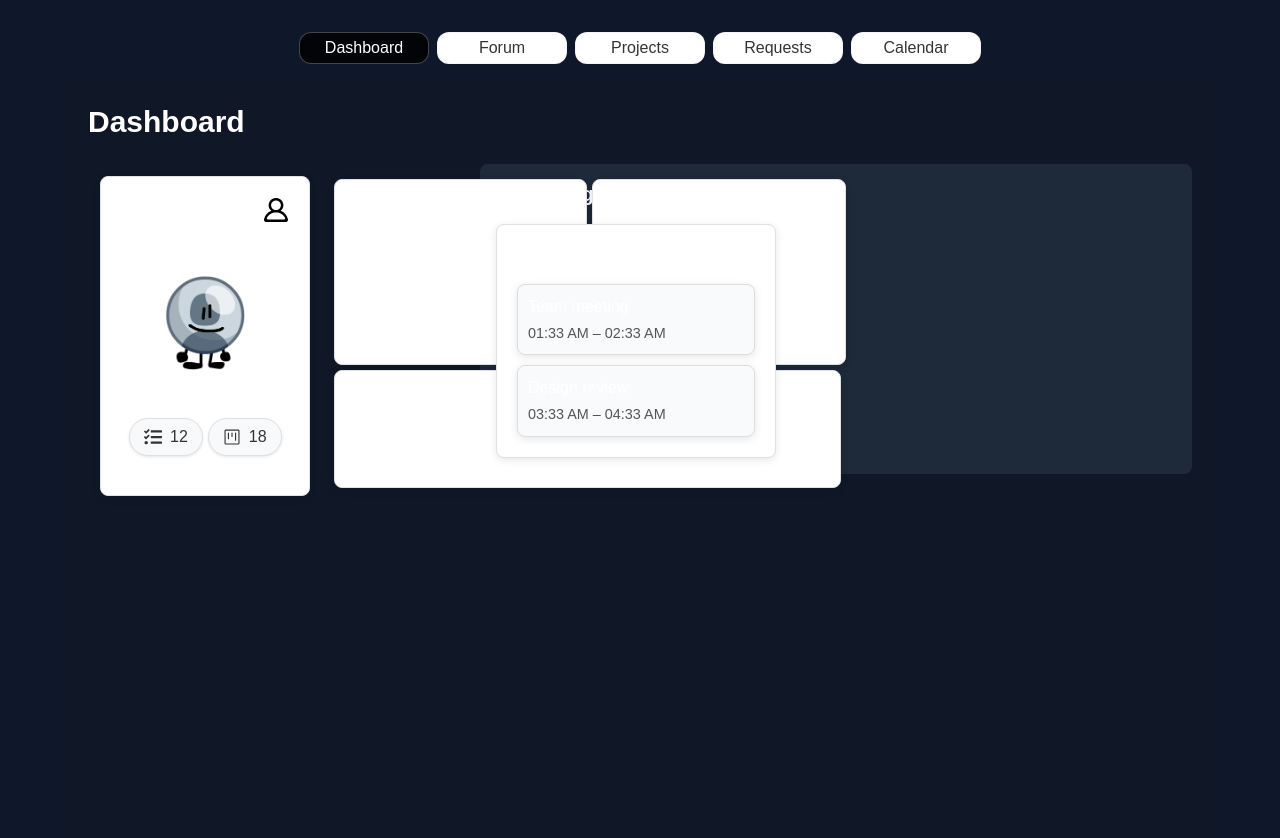
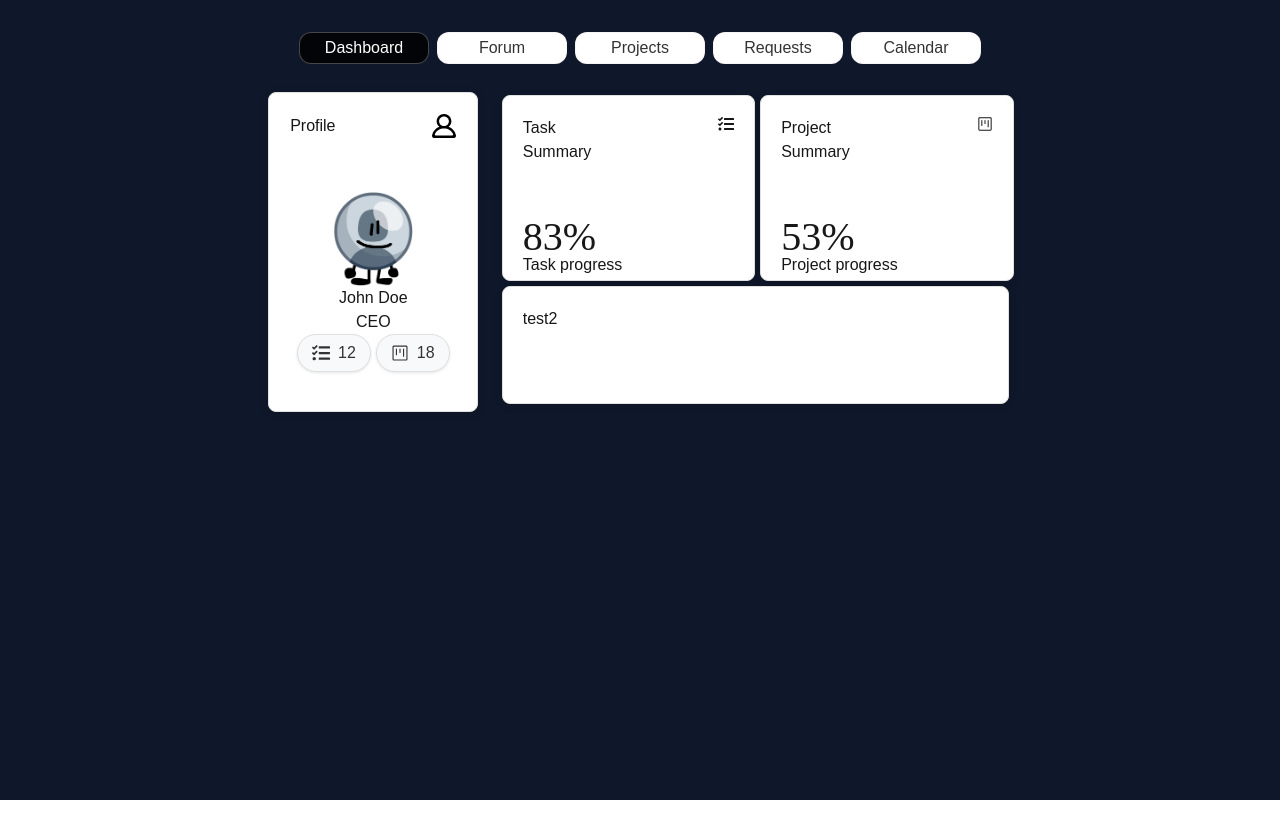
Before and after one commit to 17nbist/COB290-2025-Team-5, a Next.js app: page /dashboard in a window 1280 px wide. Shown: the top 838 px of the page. After the commit the page ends 800 px from the top, so only its background shows below. Built offline with nearby package versions, Linux system fonts and the light colour scheme.

Commit message:
[nb] removed mini calendar for now .

```diff
--- a/src/app/dashboard/DashboardPage.js
+++ b/src/app/dashboard/DashboardPage.js
@@ -1,49 +1,15 @@
 "use client";
+import ProfileOverview from "./ProfileOverview";
+import { useEffect } from 'react';
 
-import { useEffect } from "react";
-import ProfileOverview from "./ProfileOverview";
-import MiniCalendar from "@/components/MiniCalendar";
 
 export default function DashboardPage() {
   useEffect(() => {
-    document.title = "Dashboard | Make-It-All";
+    document.title = 'Dashboard | Make-It-All';
   }, []);
-
-  // Dummy data for MiniCalendar
-  const tasks2 = [
-    {
-      id: 1,
-      title: "Team meeting",
-      from: new Date(),
-      to: new Date(new Date().getTime() + 60 * 60 * 1000),
-    },
-    {
-      id: 2,
-      title: "Design review",
-      from: new Date(new Date().getTime() + 2 * 60 * 60 * 1000),
-      to: new Date(new Date().getTime() + 3 * 60 * 60 * 1000),
-    },
-  ];
-
   return (
-    <div className="p-6 bg-gray-900 min-h-screen text-white">
-      <h1 className="text-3xl font-bold mb-6">Dashboard</h1>
-      <div className="flex flex-col lg:flex-row gap-6">
-        <div className="lg:w-1/3">
-          <ProfileOverview
-            name={"John Doe"}
-            position={"CEO"}
-            taskAllocated={"12"}
-            ProjectAllocated={"18"}
-          />
-        </div>
-        <div className="lg:w-2/3">
-          <div className="bg-gray-800 p-4 rounded-lg">
-            <h2 className="text-xl font-semibold mb-4">Upcoming Tasks</h2>
-            <MiniCalendar tasks={tasks2} />
-          </div>
-        </div>
-      </div>
+    <div>
+      <ProfileOverview name={"John Doe"} position={"CEO"} taskAllocated={"12"} ProjectAllocated={"18"} />
     </div>
   );
 }
```
